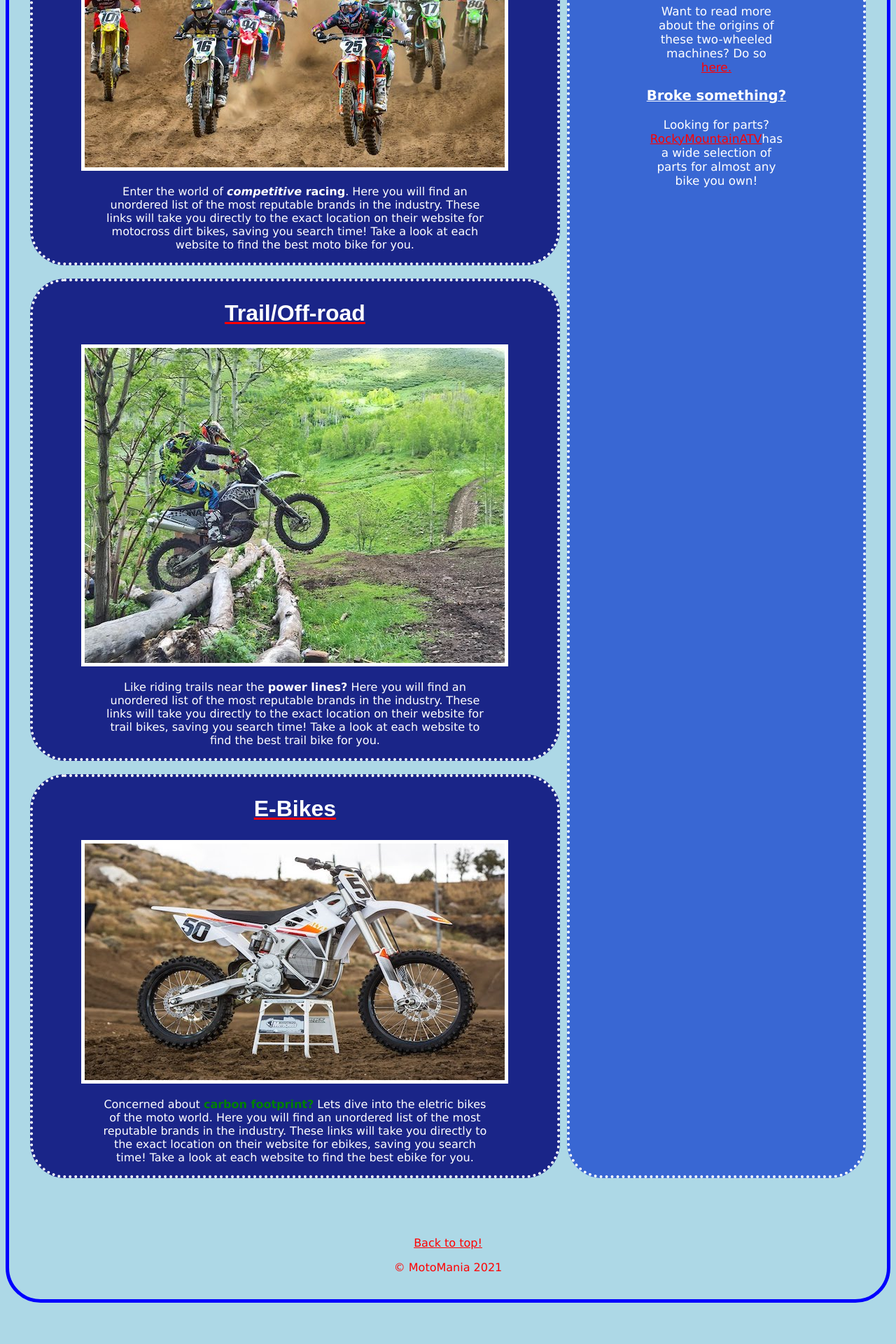
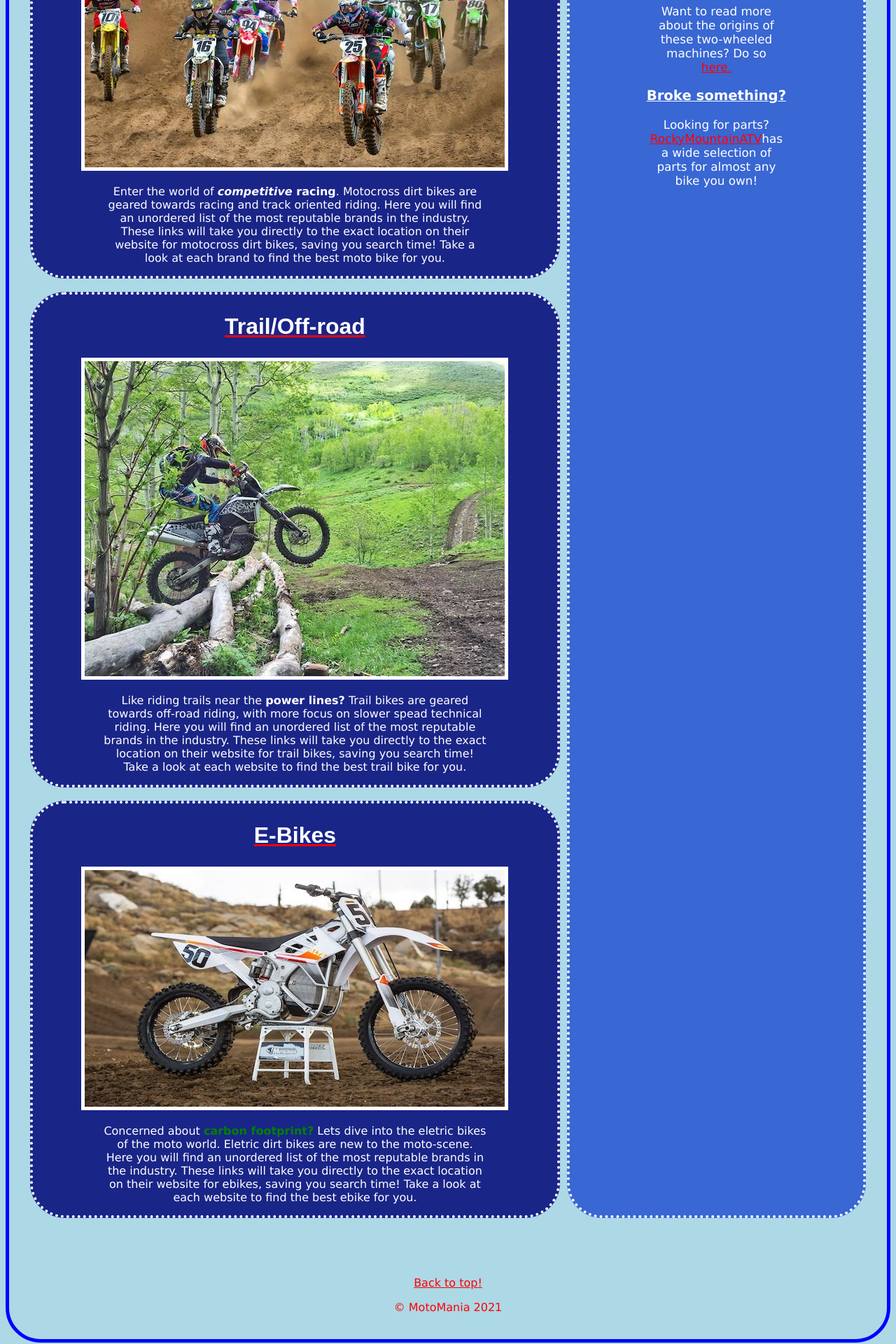
Before and after one commit to ctile/NewWebsite, a React (Create React App) app: page / in a window 1280 px wide. Shown: the part 438-2358 px from the top of the page at 70% size. Before the commit the page ends 2307 px from the top, so only its background shows below. Built offline with nearby package versions, Linux system fonts and the light colour scheme.

Commit message:
description changes

```diff
--- a/src/home/Home.js
+++ b/src/home/Home.js
@@ -38,11 +38,12 @@ function Home() {
                 <span class="racing">
                   <em>competitive</em> racing
                 </span>
-                . Here you will find an unordered list of the most reputable
-                brands in the industry. These links will take you directly to
-                the exact location on their website for motocross dirt bikes,
-                saving you search time! Take a look at each website to find the
-                best moto bike for you.
+                . Motocross dirt bikes are geared towards racing and track
+                oriented riding. Here you will find an unordered list of the
+                most reputable brands in the industry. These links will take you
+                directly to the exact location on their website for motocross
+                dirt bikes, saving you search time! Take a look at each brand to
+                find the best moto bike for you.
               </p>
             </div>
 
@@ -62,11 +63,13 @@ function Home() {
               />
               <p>
                 Like riding trails near the{" "}
-                <span class="power">power lines?</span> Here you will find an
-                unordered list of the most reputable brands in the industry.
-                These links will take you directly to the exact location on
-                their website for trail bikes, saving you search time! Take a
-                look at each website to find the best trail bike for you.
+                <span class="power">power lines?</span> Trail bikes are geared
+                towards off-road riding, with more focus on slower spead
+                technical riding. Here you will find an unordered list of the
+                most reputable brands in the industry. These links will take you
+                directly to the exact location on their website for trail bikes,
+                saving you search time! Take a look at each website to find the
+                best trail bike for you.
               </p>
             </div>
 
@@ -86,11 +89,12 @@ function Home() {
               />
               <p>
                 Concerned about <span class="carbon">carbon footprint?</span>{" "}
-                Lets dive into the eletric bikes of the moto world. Here you
-                will find an unordered list of the most reputable brands in the
-                industry. These links will take you directly to the exact
-                location on their website for ebikes, saving you search time!
-                Take a look at each website to find the best ebike for you.
+                Lets dive into the eletric bikes of the moto world. Eletric dirt
+                bikes are new to the moto-scene. Here you will find an unordered
+                list of the most reputable brands in the industry. These links
+                will take you directly to the exact location on their website
+                for ebikes, saving you search time! Take a look at each website
+                to find the best ebike for you.
               </p>
             </div>
           </div>
```
